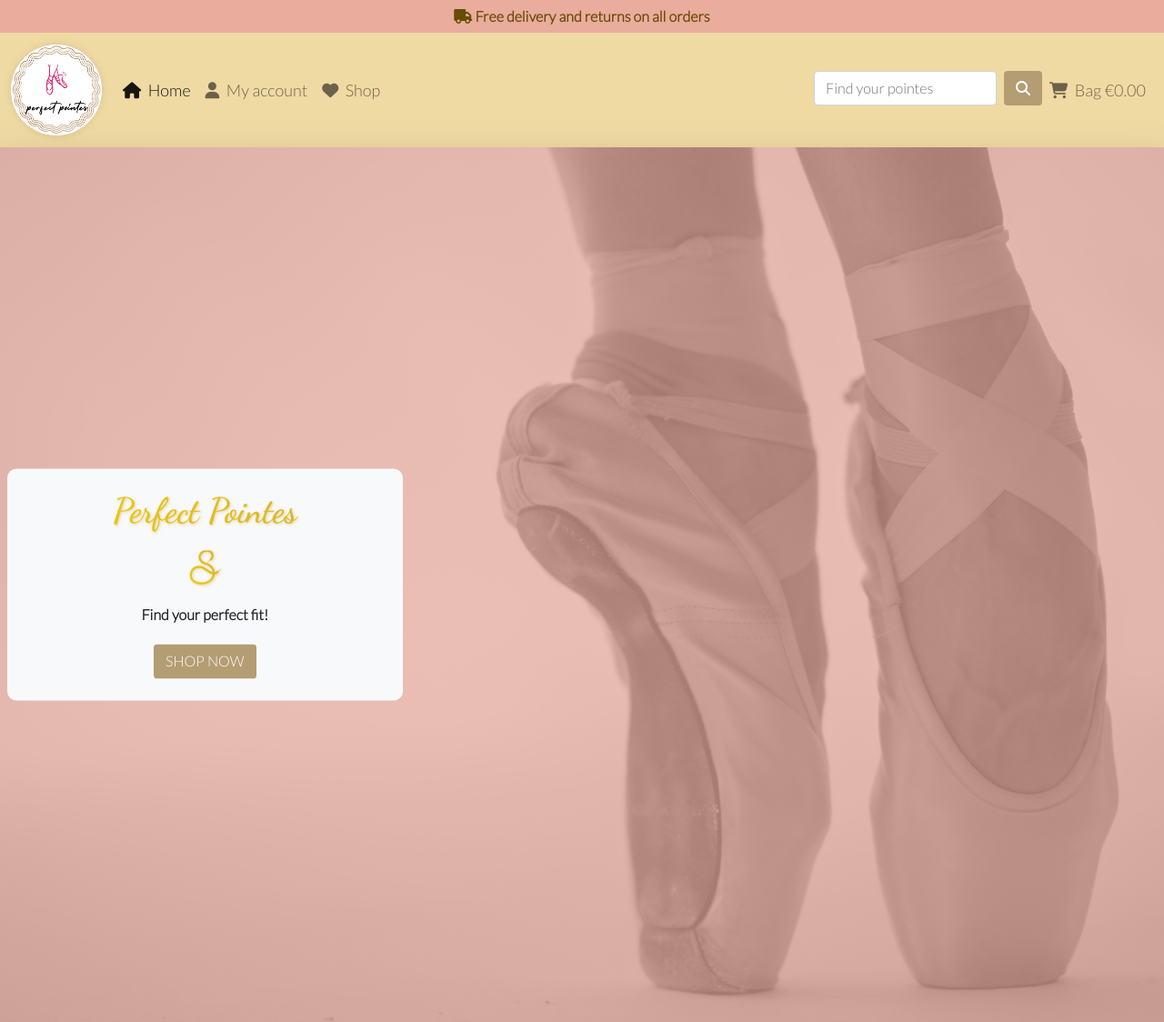
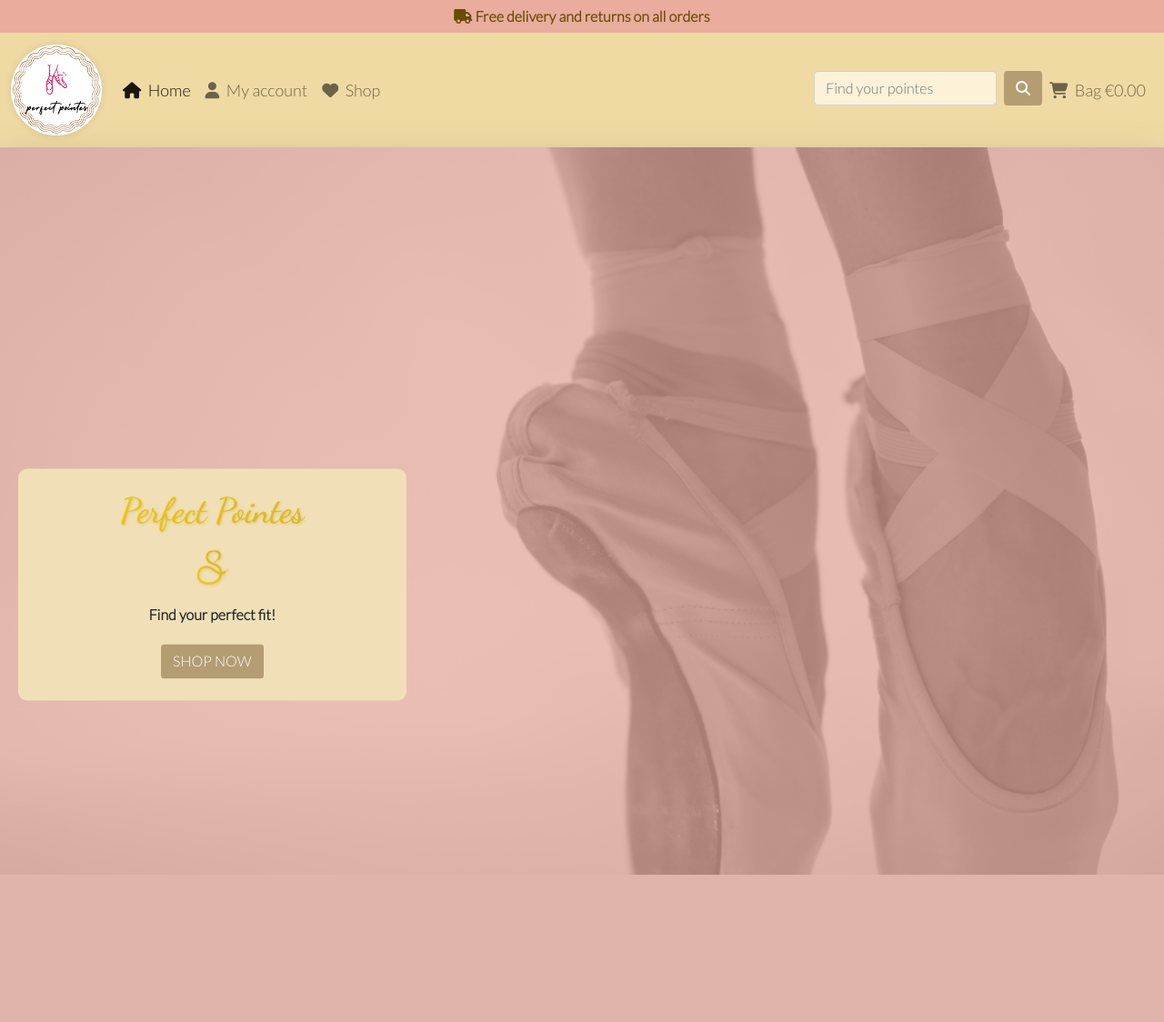
Before and after one commit to estii20/perfect_pointes, a Django app: page / in a window 1280 px wide. Shown: the whole page at 91% size. After the commit the page ends 962 px from the top, so only its background shows below. Run offline with Django 3.2, Linux system fonts and the light colour scheme; some libraries are stand-ins or nearby versions.

Commit message:
Add css to base.css for index.html

```diff
--- a/home/templates/home/index.html
+++ b/home/templates/home/index.html
@@ -7,13 +7,13 @@
 
 {% block content %}
     <div class="container-fluid p-0">
-        <div class="row">
+        <div class="row no-gutter-row">
             <div class="col-12 p-0">
                 <div class="position-relative bg-light shadow-lg rounded">
-                    <img src="media/nihal-demirci-erenay-0ME-BIUBmUs-unsplash.jpg" class="img-fluid full-viewport"
+                    <img src="{{ MEDIA_URL }}media/nihal-demirci-erenay-0ME-BIUBmUs-unsplash.jpg" class="img-fluid full-viewport"
                         alt="Ballerina en pointe wearing Perfect Pointes Pointe Shoes">
                     <div class="overlay"></div>
-                    <div class="col-4 p-4 content-container text-dark bg-light">
+                    <div class="col-4 p-4 content-container text-dark" style="background-color: #f1e0b7;">
                         <h1 class="gold-text">Perfect Pointes</h1>
                         <p><i class="fa-brands fa-shoelace gold-text"></i></p>
                         <p><strong>Find your perfect fit!</strong></p>
--- a/static/css/base.css
+++ b/static/css/base.css
@@ -5,16 +5,13 @@
     box-sizing: border-box;
 }
 
-html {
+html,
+body {
     height: 100%;
     margin: 0;
-}
-
-body {
-    height: 100%;
+    font-family: 'Lato', sans-serif;
     color: #565D47;
-    font-family: 'Lato';
-    margin: 0;
+    overflow-x: hidden;
 }
 
 h1,
@@ -135,11 +132,26 @@
     margin-bottom: 20px;
 }
 
+.no-gutter-row {
+    --bs-gutter-x: 0;
+    --bs-gutter-y: 0;
+    display: flex;
+    flex-wrap: wrap;
+    margin-top: calc(var(--bs-gutter-y) * -1);
+    margin-right: calc(var(--bs-gutter-x) * -.5);
+    margin-left: calc(var(--bs-gutter-x) * -.5);
+}
+
 /* Additional styles for buttons */
 
 .btn-custom {
     background-color: #B49C73;
-    color: white;
+    color: #fff;
+    transition: background-color 0.3s ease-in-out;
+}
+
+.btn-custom:hover {
+    background-color: #8c734d;
 }
 
 /* Media Queries */
--- a/templates/base.html
+++ b/templates/base.html
@@ -67,7 +67,7 @@
         <nav class="navbar navbar-expand-lg navbar-light" style="background-color: #F0DAA4;">
             <div class="container-fluid">
                 <a class="navbar-brand" href="{% url 'home' %}">
-                    <img src="{% static 'media/logo_round.png' %}" class="img-fluid logo rounded-logo"
+                    <img src="{{ MEDIA_URL }}media/logo_round.png" class="img-fluid logo rounded-logo"
                         alt="Logo of Perfect Pointes">
                 </a>
                 <button class="navbar-toggler" type="button" data-bs-toggle="collapse"
@@ -96,7 +96,8 @@
                     <ul class="navbar-nav mb-2 mb-lg-0">
                         <li class="nav-item">
                             <form class="d-flex">
-                                <input class="form-control me-2" type="search" placeholder="Find your pointes"
+                                <input class="form-control me-2" style="background-color: #fdf2d8;"
+                                type="search" placeholder="Find your pointes"
                                     aria-label="Search">
                                 <button class="btn btn-custom" type="submit">
                                     <i class="fa-solid fa-magnifying-glass"></i>
```
